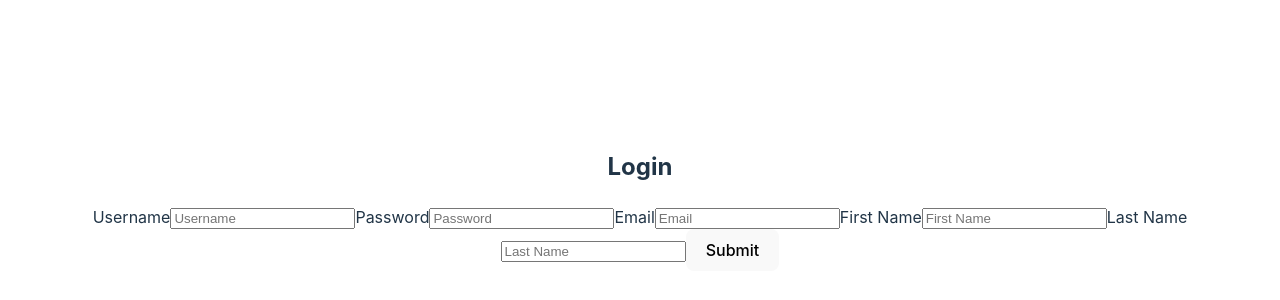
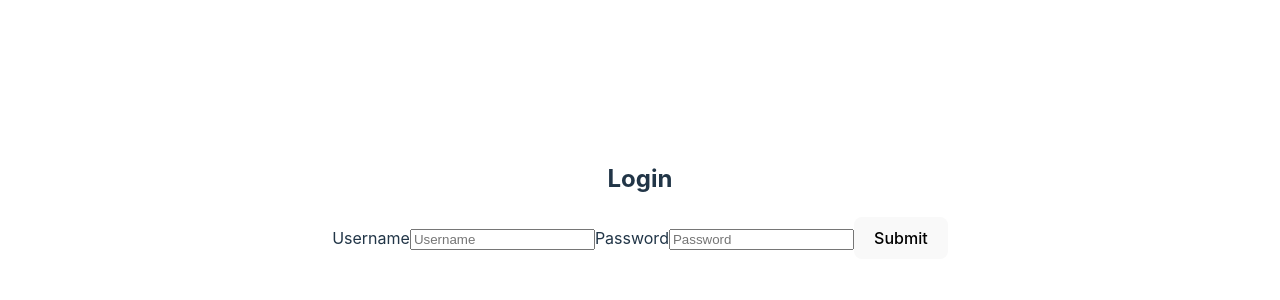
Before and after one commit to ivantko/CapstoneFinal, a React (Vite) app in the folder capstone-final/: page /login in a window 1280 px wide. Shown: the part 200-500 px from the top of the page. Built offline with nearby package versions, Linux system fonts and the light colour scheme.

Commit message:
added sloginn.jsx components

```diff
--- a/capstone-final/src/components/Login.jsx
+++ b/capstone-final/src/components/Login.jsx
@@ -1,6 +1,6 @@
 import { useState } from "react";
 
-function Login (){
+function Login (props) {
     const [userInfo, setUserInfo] = useState({
         username: "",
         password: "",
@@ -12,22 +12,21 @@ function Login (){
         event.preventDefault();
         // const{data, error} = await register(userInfo);
 
-        if(error){
+        // if(error){
 
-            // setError(error.data.message)
-            // console.log(`error ${JSON.stringify(error.data.message)}`);
-        } else {
+        //     // setError(error.data.message)
+        //     // console.log(`error ${JSON.stringify(error.data.message)}`);
+        // } else {
 
-            // props.setid(data.id)
-            // console.log(`data ${JSON.stringify(data.id)}`);
-        }
+        //     // props.setid(data.id)
+        //     // console.log(`data ${JSON.stringify(data.id)}`);
+        // }
     };
 
     const onUserInput = (e) => {
         if(errorMsg){
             setError(null);
         }
-
 
         setUserInfo({...userInfo, [e.target.name]: e.target.value });
     };
@@ -36,7 +35,6 @@ function Login (){
 return (
     <div>
         <h2>Login</h2>
-        {/* error message  */}
         {errorMsg ? <p>{errorMsg}</p> : <span />}
         <form onSubmit={eventHandler}>
             <label>
@@ -47,18 +45,7 @@ return (
                 Password
                 <input type="password" placeholder="Password" name="password" value={userInfo.password} onChange={onUserInput}/>
             </label>
-            <label>
-                Email
-                <input type="text" placeholder="Email" name="email" value={userInfo.email} onChange={onUserInput} />
-            </label>
-            <label>
-                First Name
-                <input type="text" placeholder="First Name" name="first_name" value={userInfo.first_name} onChange={onUserInput} />
-            </label>
-            <label>
-                Last Name
-                <input type="text" placeholder="Last Name" name="last_name" value={userInfo.last_name} onChange={onUserInput} />
-            </label>
+
             <button type="submit">Submit</button>
         </form>
     </div>
@@ -66,6 +53,4 @@ return (
 
 }
 
-
-
 export default Login;
```
